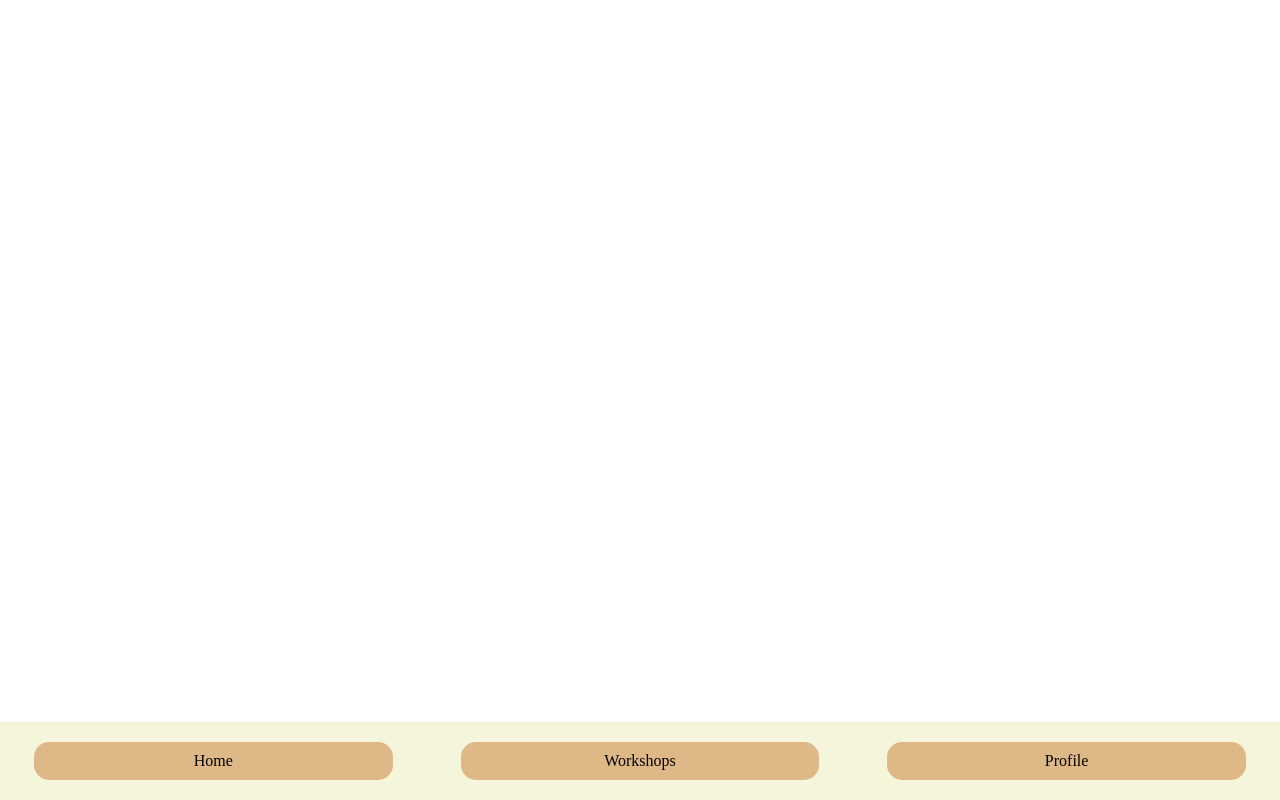
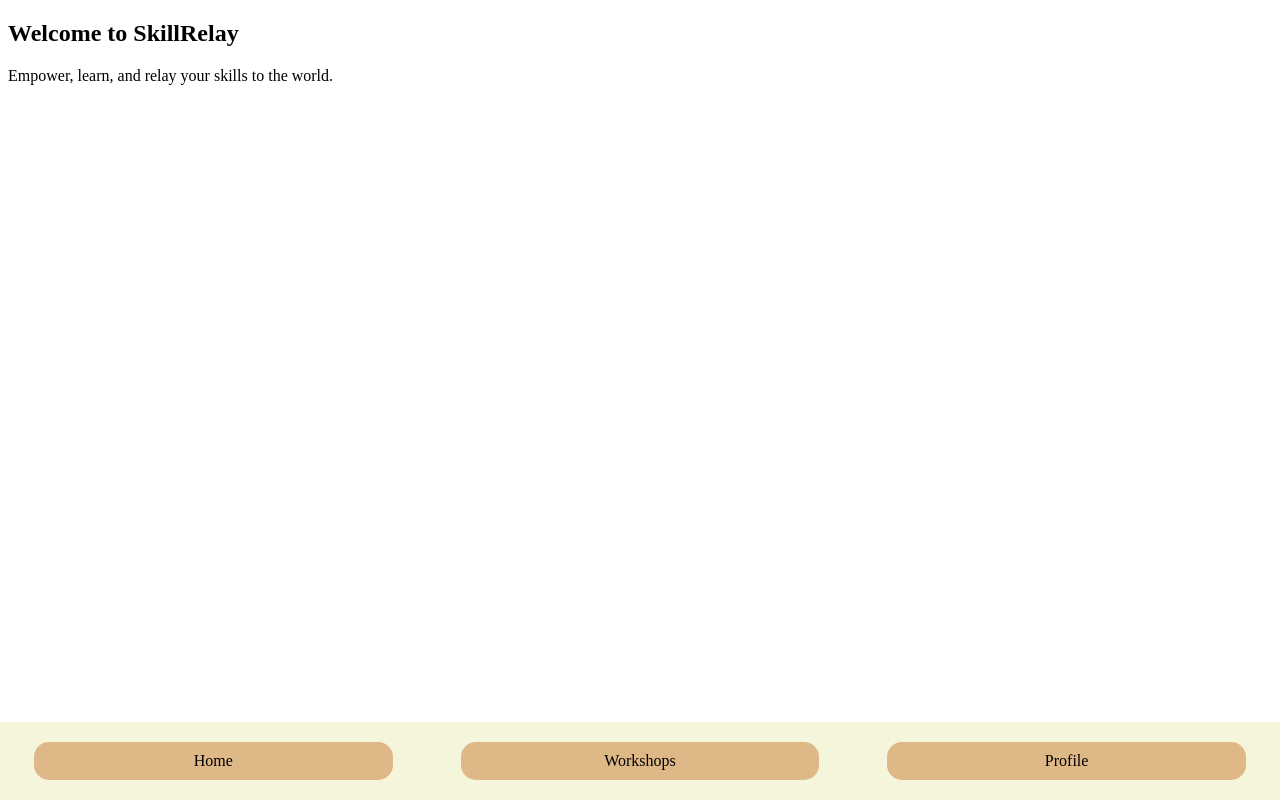
Before and after one commit to amangrewal10/1800_202510_BBY_29, a plain HTML site: page index.html in a window 1280 px wide. Drawn offline with Linux system fonts and the light colour scheme.

Commit message:
Added welcome message to hero section

```diff
--- a/index.html
+++ b/index.html
@@ -33,6 +33,12 @@
         </ul>
     </nav>
 
+    <section class="hero">
+        <h1>Welcome to SkillRelay</h1>
+        <p> Empower, learn, and relay your skills to the world.</p>
+    </section>
+
+
     <!---------------------------------------------->
     <!-- Your own JavaScript functions go here    -->
     <!---------------------------------------------->
```
